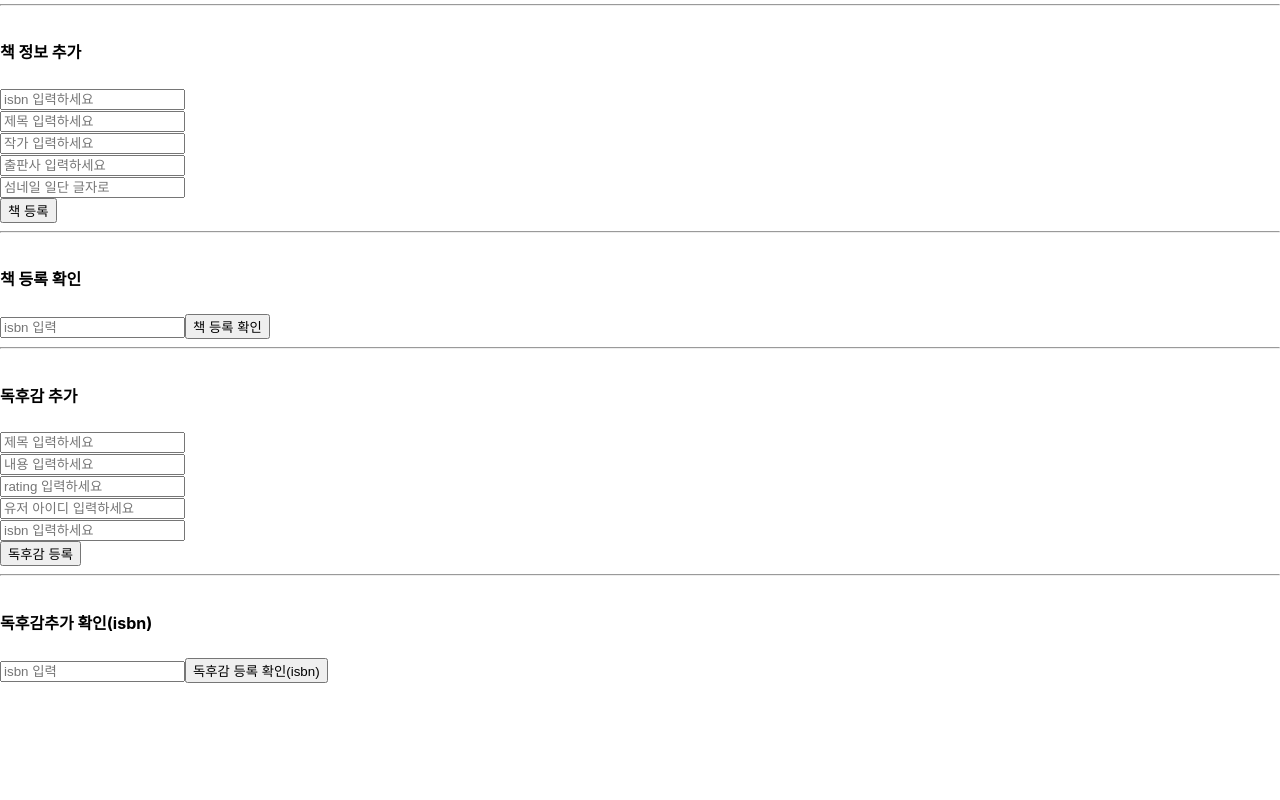
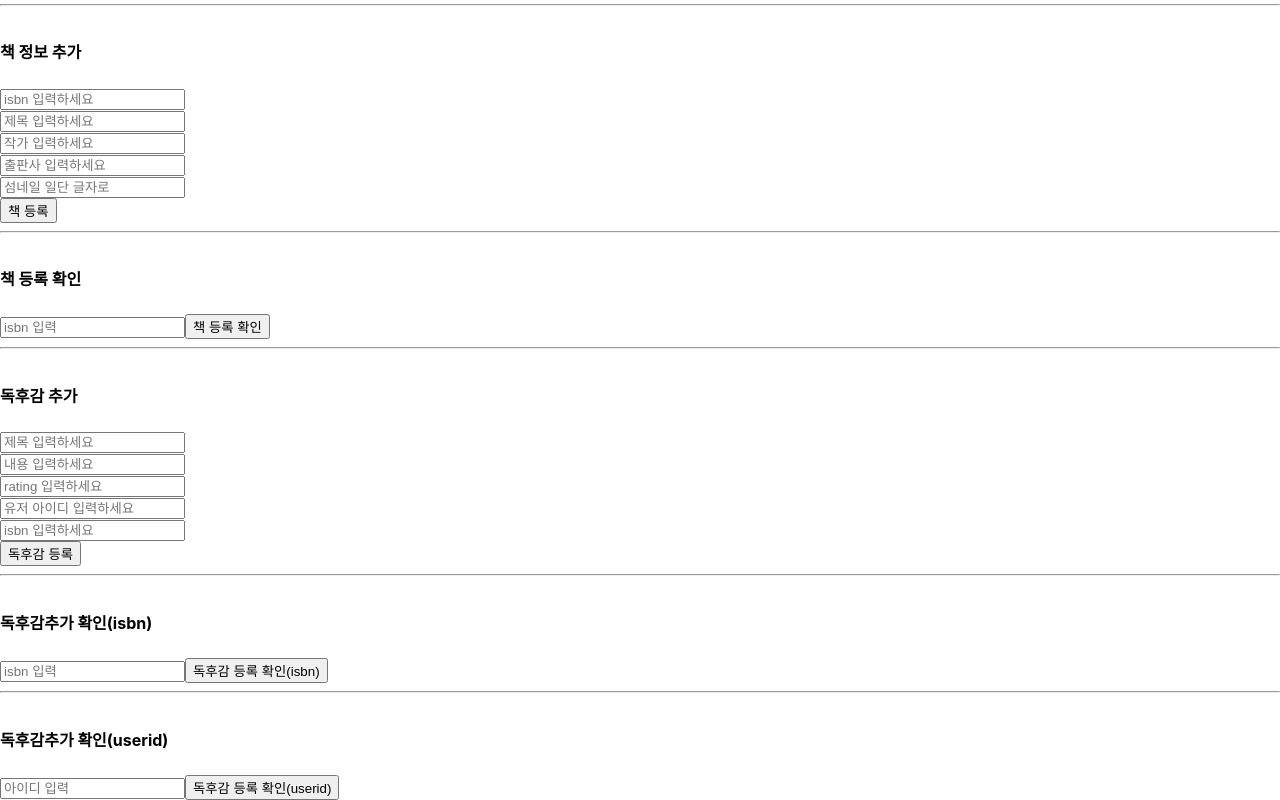
Before and after one commit to CSID-DGU/2022-01-OSSP1-NoHongchulRed-1, a React (Create React App) app in the folder client/: page /TestDB in a window 1280 px wide. Shown: the part 737-1537 px from the top of the page. Before the commit the page ends 1420 px from the top, so only its background shows below. Built offline with nearby package versions, Linux system fonts and the light colour scheme.

Commit message:
#32 userid로 가져오기 안됨;

```diff
--- a/client/src/TestDB.js
+++ b/client/src/TestDB.js
@@ -267,13 +267,13 @@ const Test = () => {
 
     //get book report 2 (userid)
 
-    /*const onChangebruserid = (e) => {
-        setuserId(e.target.value);
+    const onChangebruser = (e) => {
+        setuserid(e.target.value);
     };
 
-    const onSubmitbruserid = () => {
+    const onSubmitbruser = () => {
         try {
-            axios.get('/db/bookreports/' + userId)
+            axios.get('/db/bookreports/' + userid)
             .then((res) => {
                 return res.data;
             })
@@ -284,7 +284,7 @@ const Test = () => {
             console.log(err);
         }
     }
-*/
+
     // ~자를 입력하세요 등 텍스트는 임의로 설정한 것
     // 단순한 테스트를 위해 라디오버튼나 체크박스 사용 안함 (실제 개발 시 UI 내용 적용 필요)
     return (
@@ -357,9 +357,11 @@ const Test = () => {
             <h1><font size="3">독후감추가 확인(isbn)</font></h1>
             <input type="text" name="isbn" placeholder="isbn 입력" value={isbn} maxLength="20" onChange={onChangebrisbn} />
             <button onClick={onSubmitbrisbn}>독후감 등록 확인(isbn)</button>
-
+            <hr />
+            <h1><font size="3">독후감추가 확인(userid)</font></h1>
+            <input type="text" name="userid" placeholder="아이디 입력" value={userid} maxLength="20" onChange={onChangebruser} />
+            <button onClick={onSubmitbruser}>독후감 등록 확인(userid)</button>
             <br />
-
 
         </div>
     );
```
Also changed, not shown: 1 other file (tests, documents, lock files or other folders).
